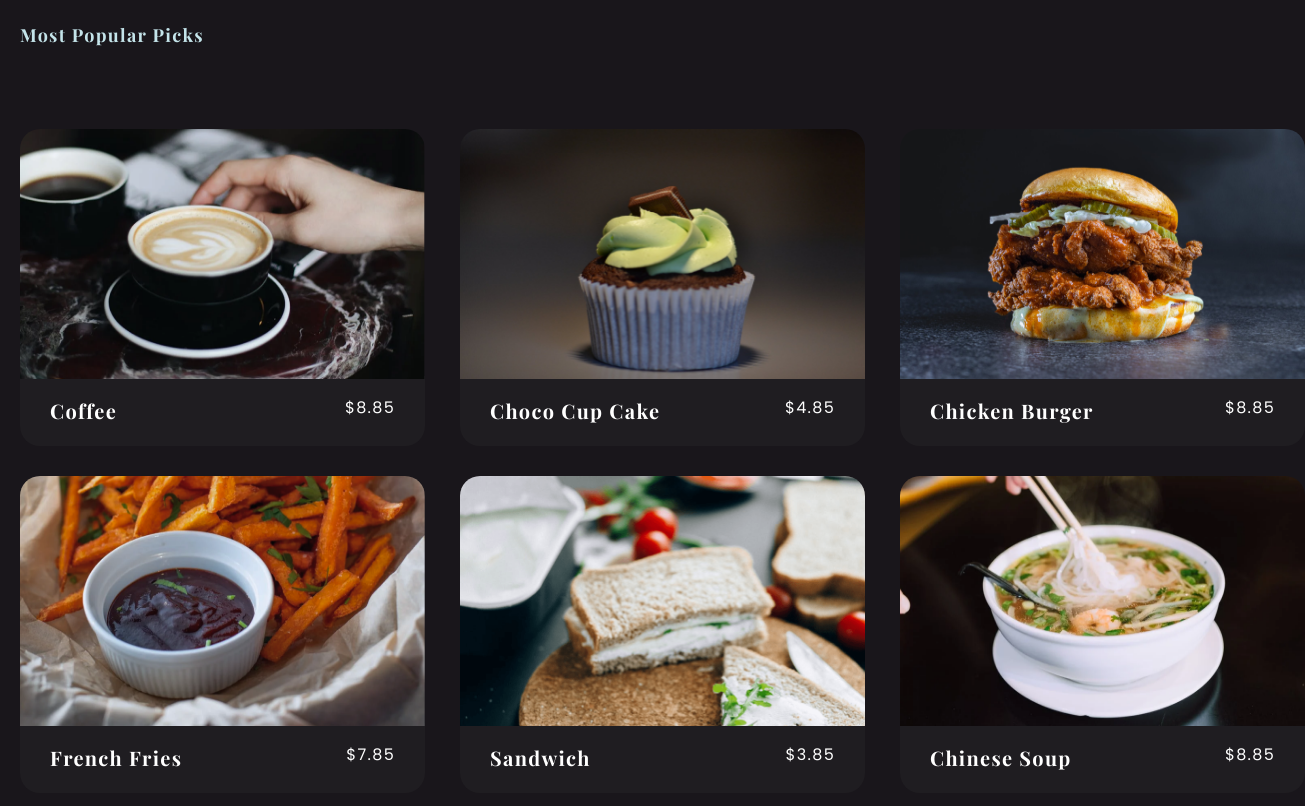
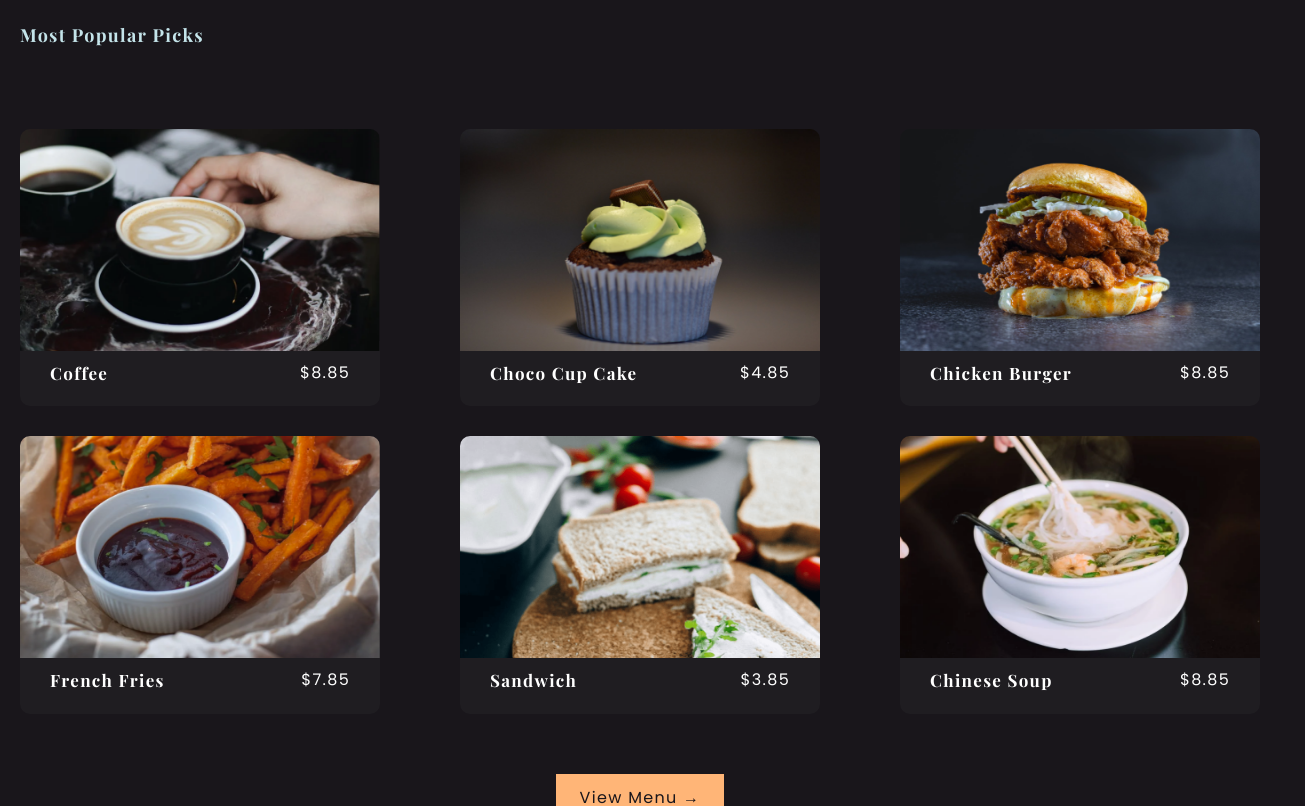
Before and after one commit to muchirijane/next-finsweet-restaurant, a Next.js app: page / in a window 1280 px wide. Shown: the part 2840-3646 px from the top of the page, 1305 px wide, since content can reach past the window. Built offline with nearby package versions, Linux system fonts and the light colour scheme.

Commit message:
made the home page responsive to small devices

```diff
--- a/GlobalStyles/GlobalStyles.js
+++ b/GlobalStyles/GlobalStyles.js
@@ -13,7 +13,7 @@ const GlobalStyle = createGlobalStyle`
   --medium-black: #161616;
   --dark-blue: #151217;
   --dark-grey: #27252d;
-  --color-grey: #1f1d21;
+  --color-lightGrey: #1f1d21;
   --light-grey: #b8b8b8;
   --color-grey: #B8B8B8;
   --color-white: #fff;
@@ -50,6 +50,10 @@ h1,h2{
   color: var(--color-white);
   font-size: 5rem;
   font-weight: 700;
+
+  @media only screen and (max-width: 500px) {
+    font-size: 3rem;
+  }
 }
 h3{
   font-size: 2rem;
@@ -69,10 +73,14 @@ export const GridContainer = styled.div`
   grid-template-columns: repeat(auto-fit, minmax(380px, 1fr));
   grid-column-gap: 4rem;
   grid-row-gap: 3rem;
+  @media (max-width: 500px) {
+    display: flex;
+    flex-direction: column;
+  }
 `
 export const MenuGrid = styled.div`
   display: grid;
-  grid-template-columns: repeat(auto-fit, minmax(300px, 1fr));
+  grid-template-columns: repeat(auto-fit, minmax(260px, 1fr));
   grid-column-gap: 8rem;
   grid-row-gap: 3rem;
 `
--- a/components/Templates/MenuItem.js
+++ b/components/Templates/MenuItem.js
@@ -4,13 +4,18 @@ import styled from 'styled-components'
 const ItemContainer = styled.div`
   display: flex;
   flex-direction: column;
-  width: 40.5rem;
+  img {
+    &:hover {
+      transform: scale(1.2);
+      transition: transform 0.2s ease-in-out;
+    }
+  }
 `
 
 const ImgContainer = styled.div`
   img {
-    border-top-left-radius: 2rem;
-    border-top-right-radius: 2rem;
+    border-top-left-radius: 1rem;
+    border-top-right-radius: 1rem;
   }
 `
 const ItemDetails = styled.div`
@@ -19,8 +24,12 @@ const ItemDetails = styled.div`
   background-color: #1f1d21;
   padding: 2rem 3rem;
   margin-top: -1rem;
-  border-bottom-left-radius: 2rem;
-  border-bottom-right-radius: 2rem;
+  border-bottom-left-radius: 1rem;
+  border-bottom-right-radius: 1rem;
+
+  h3 {
+    font-size: 1.7rem;
+  }
   p {
     color: var(--color-white);
   }
@@ -30,7 +39,7 @@ export default function MenuItem({ img, alt, title, price }) {
   return (
     <ItemContainer>
       <ImgContainer>
-        <Image src={img} alt={alt} width={405} height={250} />
+        <Image src={img} alt={alt} width={405} height={250} layout='responsive' />
       </ImgContainer>
       <ItemDetails>
         <h3>{title}</h3>
--- a/components/Templates/TextRow.js
+++ b/components/Templates/TextRow.js
@@ -10,21 +10,28 @@ const TextWrapper = styled.div`
 
     @media ${device.tablet} {
       margin-right: 0;
+      width: 100%;
+      margin-bottom: 2rem;
+      font-size: 3rem;
     }
   }
 
   p {
     width: 60%;
+    @media ${device.tablet} {
+      width: 100%;
+    }
   }
 
   @media ${device.tablet} {
     flex-direction: column;
     h2 {
-      width: 100%;
-      margin-bottom: 2rem;
+      //width: 100%;
+      //margin-bottom: 2rem;
+      //font-size: 3rem;
     }
     p {
-      width: 100%;
+      //width: 100%;
     }
   }
 `
--- a/components/UI/Home/AboutUs/AboutUs.js
+++ b/components/UI/Home/AboutUs/AboutUs.js
@@ -58,6 +58,7 @@ export default function AboutUs() {
                     alt={item.alt}
                     width={200}
                     height={400}
+
                   />
                 </ImgWrapper>
               ))}
--- a/components/UI/Home/Hero/Hero.styles.js
+++ b/components/UI/Home/Hero/Hero.styles.js
@@ -8,6 +8,13 @@ export const HeroGrid = styled.div`
   grid-column-gap: 4rem;
   grid-row-gap: 3rem;
   margin-top: 4rem;
+
+  @media ${device.tabletS} {
+    grid-template-columns: repeat(auto-fit, minmax(250px, 1fr));
+
+
+
+  }
 `
 export const HeroGridItem1 = styled.div`
   display: flex;
--- a/components/UI/Home/Menu/HomeMenu.js
+++ b/components/UI/Home/Menu/HomeMenu.js
@@ -25,6 +25,7 @@ export default function HomeMenu() {
         <MenuItemContainer>
           <MenuGrid>
             {MenuItems.map((item, index) => (
+              //individual menu meal or card
               <MenuItem key={index} {...item} />
             ))}
           </MenuGrid>
--- a/components/UI/Home/Serving/Serving.Styles.js
+++ b/components/UI/Home/Serving/Serving.Styles.js
@@ -1,5 +1,5 @@
 import styled from 'styled-components'
-
+import {device} from '../../../../GlobalStyles/GlobalStyles'
 export const ServingWrapper = styled.div`
   padding: 0 2rem;
   margin-top: 6rem;
@@ -10,6 +10,10 @@ export const ServingGridContainer = styled.div`
   display: grid;
   grid-template-columns: repeat(auto-fit, minmax(400px, 1fr));
   margin-top: 4rem;
+
+  @media ${device.tabletS}{
+    grid-template-columns: repeat(auto-fit, minmax(200px, 1fr));
+  }
 `
 export const ServingGridItem = styled.div`
   padding: 4rem;
--- a/data/Home.js
+++ b/data/Home.js
@@ -163,3 +163,20 @@ export const MenuItems = [
     price: '$8.85',
   },
 ]
+
+export const BlogIntro = {
+  subtitle: 'Our Blog',
+  title: 'Read our latest news',
+  details:
+    ' Go through the latest information about the new branches we are opening and the new menu dishes we be cooking. ',
+}
+
+export const BlogItems = [
+  {
+    img: '/home/blog-1.png',
+    alt: 'a picture of a restaurant',
+    title: 'New Branches',
+    date: 'May 20, 2020',
+    text: '',
+  },
+]
```
